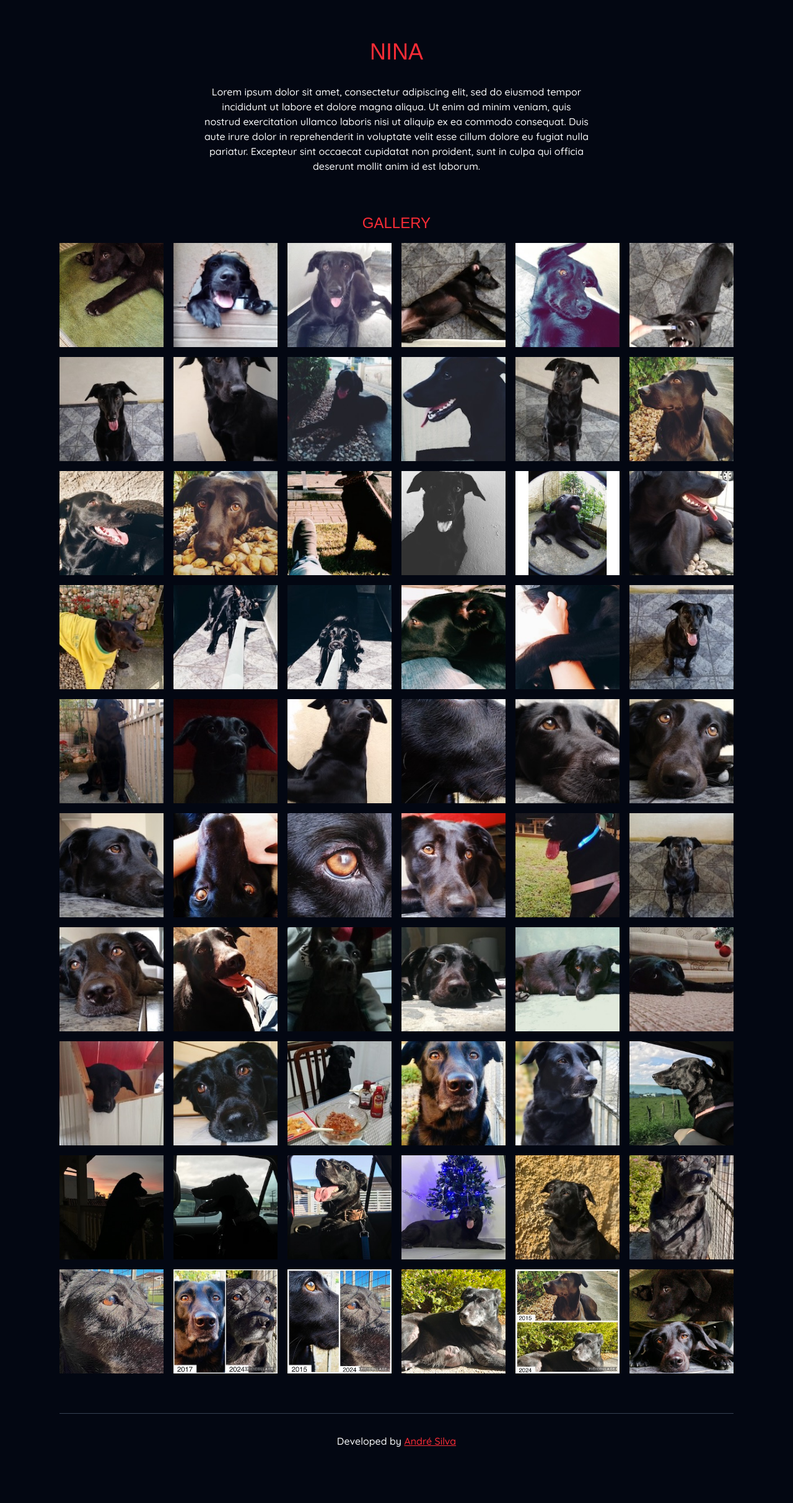
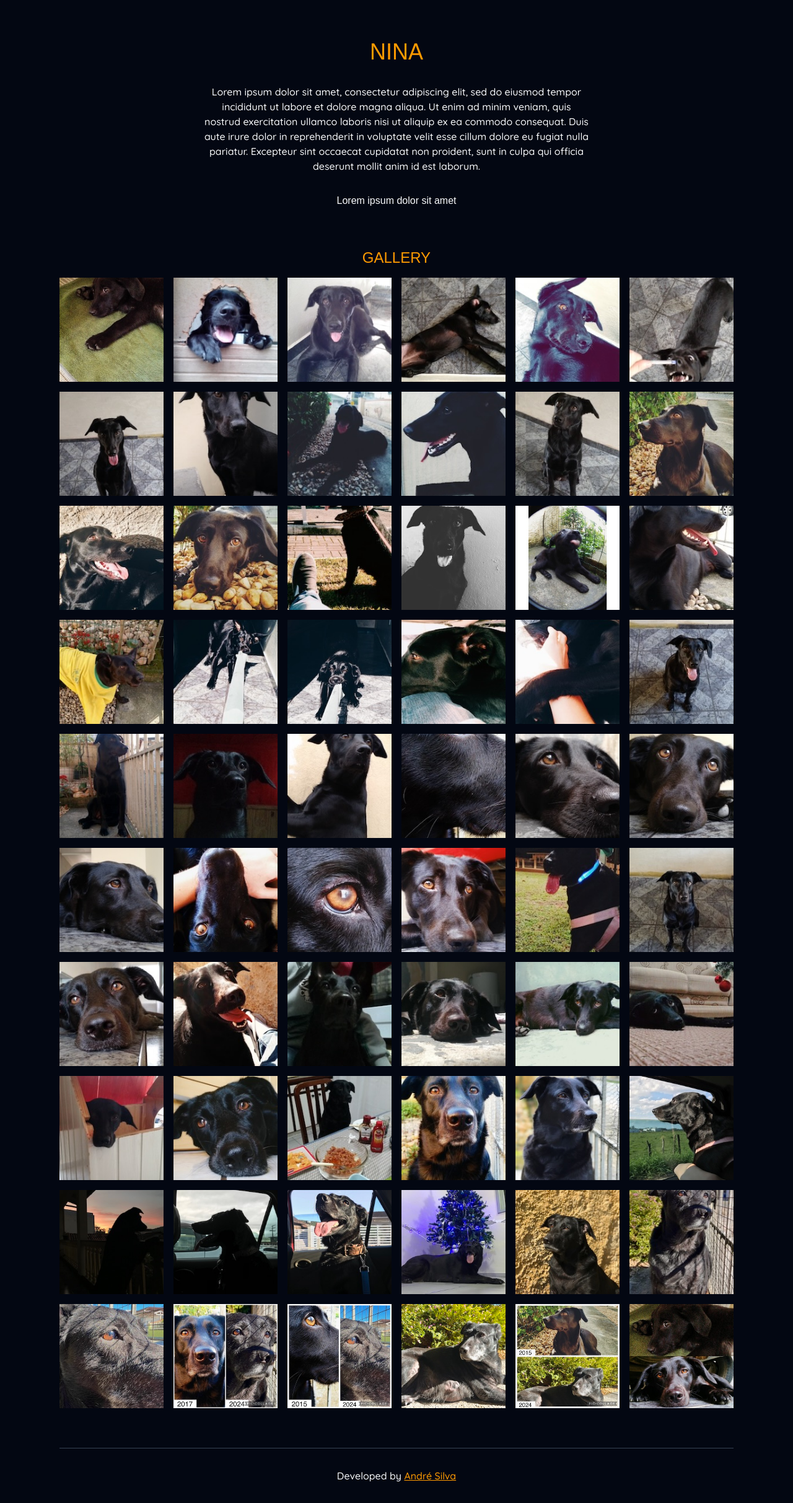
Before and after one commit to andresilva-cc/nina, a Next.js app: page / in a window 1280 px wide. Shown: the whole page at 62% size. Before the commit the page ends 2369 px from the top, so only its background shows below. Built offline with nearby package versions, Linux system fonts and the light colour scheme; a web font is replaced by a local one.

Commit message:
feat: add Text component

```diff
--- a/src/components/Footer.tsx
+++ b/src/components/Footer.tsx
@@ -1,16 +1,18 @@
+import { Text } from './Text'
+
 export function Footer() {
   return (
     <footer className="text-center pt-8 md:pt-12 lg:pt-16">
       <hr className="mb-8 border-gray-700" />
-      <p>
+      <Text>
         Developed by <a
           href="https://andresilva.cc/"
           target="_blank"
-          className="underline text-red-500"
+          className="underline text-amber-500"
         >
           André Silva
         </a>
-      </p>
+      </Text>
     </footer>
   )
 }
--- a/src/components/GallerySection.tsx
+++ b/src/components/GallerySection.tsx
@@ -1,7 +1,8 @@
 'use client'
 
-import { ImageViewer } from '@/components/ImageViewer'
 import { useState } from 'react'
+import { ImageViewer } from './ImageViewer'
+import { Text } from './Text'
 
 export function GallerySection() {
   const [currentIndex, setCurrentIndex] = useState(-1)
@@ -32,7 +33,7 @@ export function GallerySection() {
 
   return (
     <section>
-      <h2 className="font-title text-2xl mb-4 text-red-500">GALLERY</h2>
+      <Text variant="h2" className="mb-4 text-amber-500">Gallery</Text>
       <ul className="grid grid-cols-2 sm:grid-cols-3 md:grid-cols-4 lg:grid-cols-6 2xl:grid-cols-8 gap-4">
         { images.map((image, index) => (
           <li
--- a/src/components/ImageViewer.tsx
+++ b/src/components/ImageViewer.tsx
@@ -5,6 +5,7 @@ import { clsx } from 'clsx'
 import { useSwipeable } from 'react-swipeable';
 import { CaretLeft, CaretRight, X } from '@phosphor-icons/react'
 import useScrollBlock from '@/hooks/useScrollBlock';
+import { Text } from './Text'
 
 export interface ImageViewerProps {
   currentIndex: number;
@@ -70,7 +71,7 @@ export function ImageViewer(props: ImageViewerProps) {
         className="flex flex-col items-center justify-start gap-2 w-full h-full z-20 bg-gray-950 border border-gray-900 pt-4 md:px-4 relative rounded-2xl"
         {...swipeHandlers}
       >
-        <p>{props.currentIndex + 1}/{props.images.length}</p>
+        <Text>{props.currentIndex + 1}/{props.images.length}</Text>
 
         <button
           className="absolute top-0 right-0 m-3 rounded-full p-1 hover:bg-gray-900 active:bg-gray-800 transition-colors cursor-pointer"
--- a/src/components/IntroSection.tsx
+++ b/src/components/IntroSection.tsx
@@ -1,8 +1,11 @@
+import { Text } from './Text'
+
 export function IntroSection() {
   return (
     <section>
-      <h1 className="mb-8 font-title text-4xl text-red-500">NINA</h1>
-      <p className="max-w-prose mx-auto">Lorem ipsum dolor sit amet, consectetur adipiscing elit, sed do eiusmod tempor incididunt ut labore et dolore magna aliqua. Ut enim ad minim veniam, quis nostrud exercitation ullamco laboris nisi ut aliquip ex ea commodo consequat. Duis aute irure dolor in reprehenderit in voluptate velit esse cillum dolore eu fugiat nulla pariatur. Excepteur sint occaecat cupidatat non proident, sunt in culpa qui officia deserunt mollit anim id est laborum.</p>
+      <Text variant="h1" className="mb-8 text-amber-500">Nina</Text>
+      <Text className="max-w-prose mx-auto">Lorem ipsum dolor sit amet, consectetur adipiscing elit, sed do eiusmod tempor incididunt ut labore et dolore magna aliqua. Ut enim ad minim veniam, quis nostrud exercitation ullamco laboris nisi ut aliquip ex ea commodo consequat. Duis aute irure dolor in reprehenderit in voluptate velit esse cillum dolore eu fugiat nulla pariatur. Excepteur sint occaecat cupidatat non proident, sunt in culpa qui officia deserunt mollit anim id est laborum.</Text>
+      <Text variant="handwritten" className="mt-8">Lorem ipsum dolor sit amet</Text>
     </section>
   )
 }
--- /dev/null
+++ b/src/components/Text.tsx
@@ -0,0 +1,40 @@
+import { JSX, ReactNode } from 'react';
+import clsx from 'clsx';
+
+const variants = {
+  h1: {
+    element: 'h1',
+    classes: 'font-title text-4xl uppercase',
+  },
+  h2: {
+    element: 'h2',
+    classes: 'font-title text-2xl uppercase',
+  },
+  body: {
+    element: 'p',
+    classes: 'font-body',
+  },
+  handwritten: {
+    element: 'p',
+    classes: 'font-title',
+  },
+};
+
+interface TextProps {
+  variant?: keyof typeof variants
+  element?: keyof JSX.IntrinsicElements
+  children: ReactNode
+  className?: string
+}
+
+export function Text({
+  variant = 'body', element, children, className,
+}: TextProps) {
+  const Tag = (element || variants[variant].element) as keyof JSX.IntrinsicElements;
+
+  return (
+    <Tag className={clsx(variants[variant].classes, className)}>
+      { children }
+    </Tag>
+  );
+}
```
